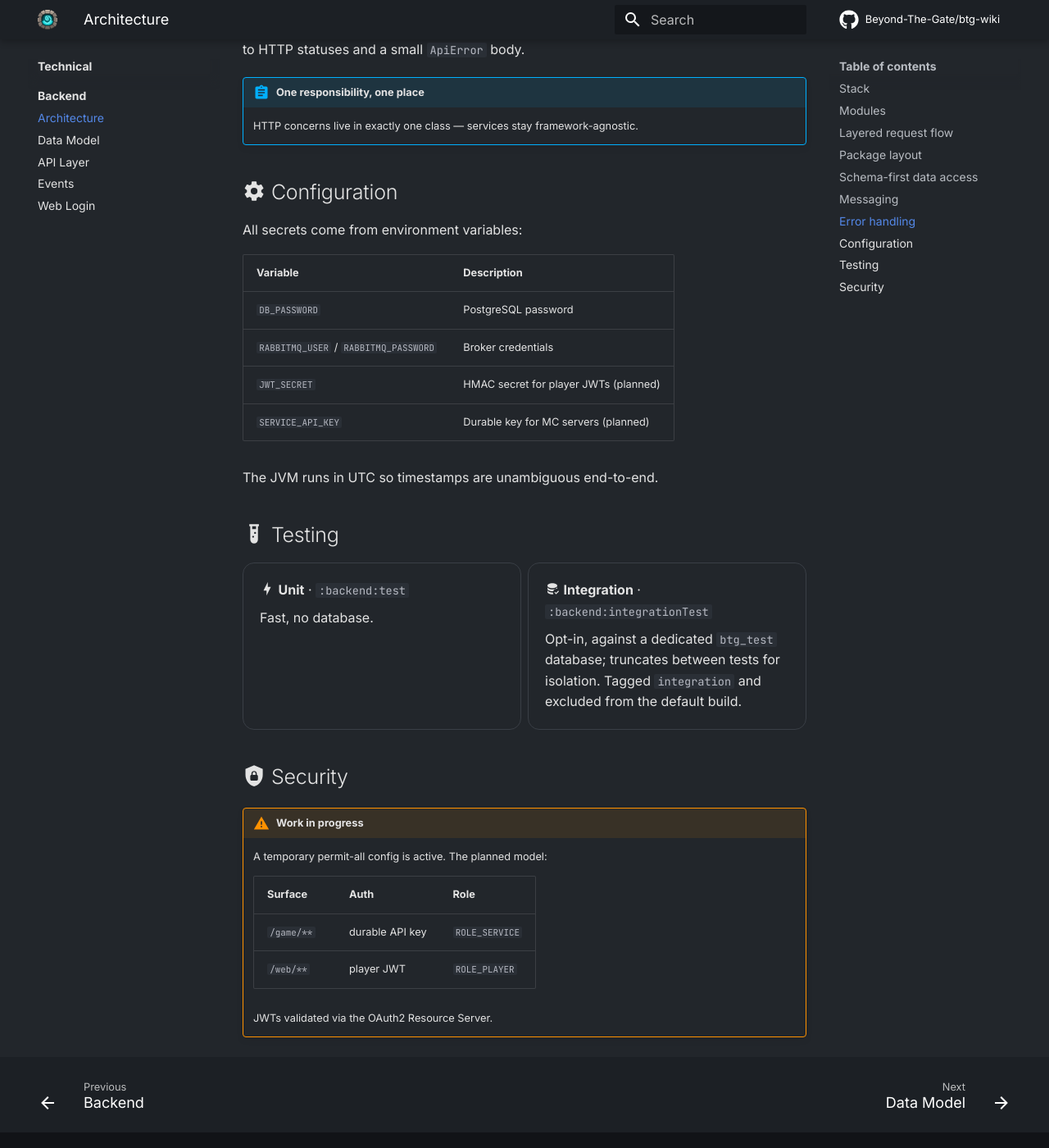
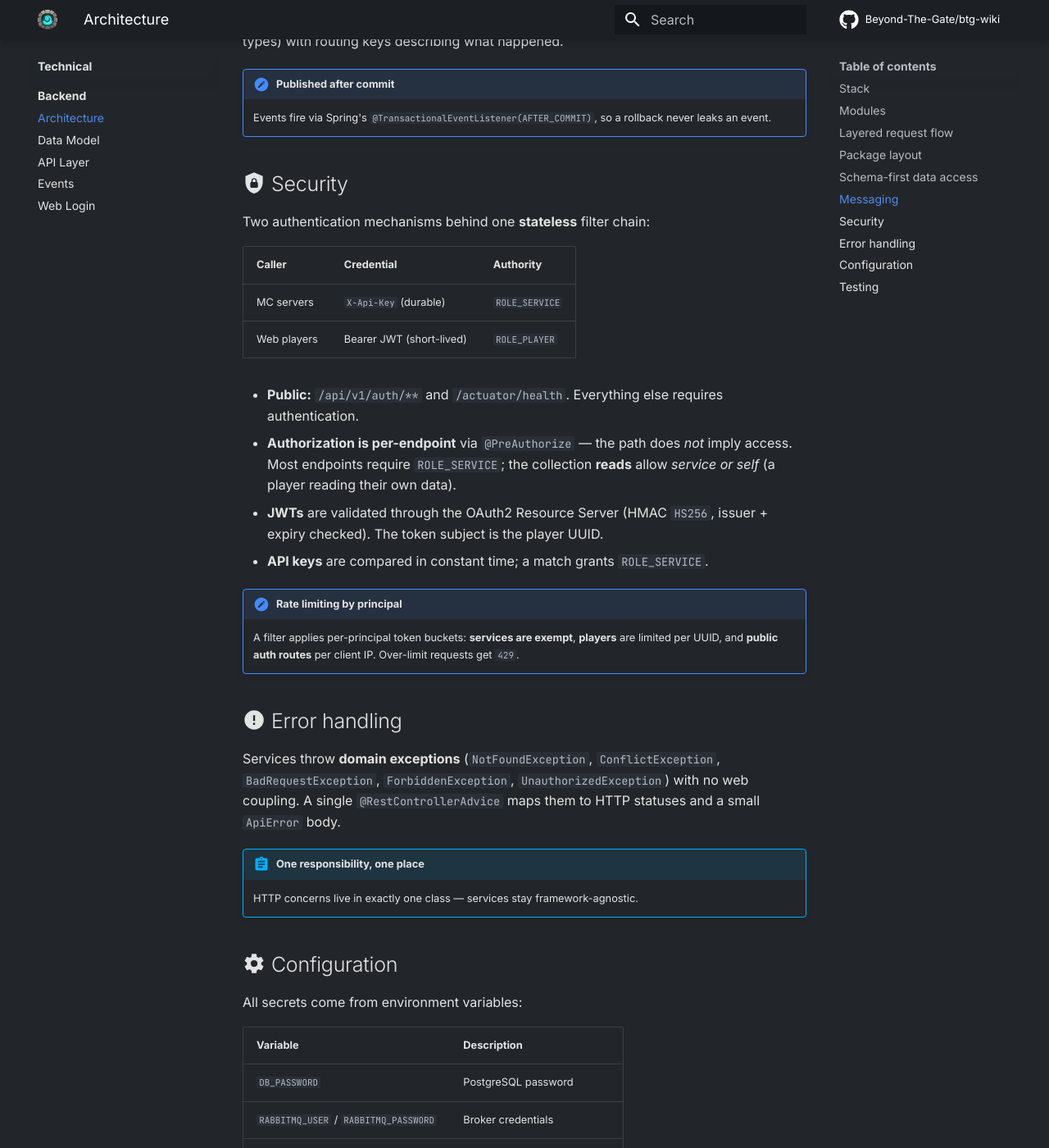
Before and after one commit to Beyond-The-Gate/btg-wiki, an MkDocs documentation site: the page built from docs/technical/backend/architecture.md, in a window 1280 px wide and 1400 px high, scrolled down 3031 px. Shown: the whole window at 82% size. Built offline with MkDocs 1.6.1 and Material for MkDocs 9.7.7, drawn with Linux system fonts in a browser that asks for light colours; comment, search, counter and statistics services are not loaded; some of the changed text lies outside the part shown.

Commit message:
Enhance architecture documentation with security updates
Added rate limiting and security details to architecture documentation.

````diff
--- a/docs/technical/backend/architecture.md
+++ b/docs/technical/backend/architecture.md
@@ -11,6 +11,7 @@
 | Migrations | Flyway | Forward-only, owns the schema |
 | Database | PostgreSQL 18 | All timestamps `TIMESTAMPTZ` (UTC) |
 | Messaging | RabbitMQ | Topic exchange `btg.events` |
+| Rate limiting | Bucket4j | In-memory token buckets, per principal |
 | Testing | JUnit 5 + Spring MockMvc | Opt-in integration suite |
 | Linting | ktlint | Generated sources excluded |
 | Concurrency | Virtual threads | Enabled |
@@ -31,7 +32,8 @@ A two-module Gradle build:
 
 ```mermaid
 flowchart LR
-    client[Proxy / Paper] --> controller[Controller]
+    client[Service / Player] --> security[Security filters]
+    security --> controller[Controller]
     controller --> service[Service]
     service --> repo[jOOQ Repository]
     repo --> db[(PostgreSQL)]
@@ -40,6 +42,10 @@ flowchart LR
 ```
 
 <div class="grid cards" markdown>
+
+-   :material-shield-key: __Security filters__
+
+    Authenticate (API key or JWT), authorize per-endpoint, rate limit by principal.
 
 -   :material-flash: __Controller__
 
@@ -64,11 +70,14 @@ flowchart LR
 ```
 eu/beyondthegate/backend/
 ├── BackendApplication.kt
-├── common/        # cross-cutting: error model + handler
-├── config/        # @Configuration beans (security, rabbit)
-├── player/        # controller + service + repository
+├── common/        # cross-cutting: error model + handler, shared helpers
+├── config/        # config properties + bean wiring (rabbit, auth properties)
+├── security/      # filter chain, api-key + jwt auth, rate limiting, authz
+├── auth/          # web login feature (controller/service/repo, jwt issuer)
+├── player/
 ├── dungeon/
-├── friend/        # incl. FriendEventRelay
+├── friend/
+├── collection/
 └── moderation/
 ```
 
@@ -76,11 +85,15 @@ eu/beyondthegate/backend/
 
 -   :material-cog: __`config/`__
 
-    Wires beans (security, rabbit).
+    Config properties and cross-cutting bean wiring (rabbit, auth properties).
+
+-   :material-shield-lock: __`security/`__
+
+    The security mechanism: filter chain, authentication, authorization, rate limiting.
 
 -   :material-share-variant: __`common/`__
 
-    Cross-cutting concerns (error model + handler).
+    Cross-cutting concerns (error model + handler, helpers).
 
 -   :material-puzzle: __Feature slices__
 
@@ -110,9 +123,26 @@ A durable **topic exchange** `btg.events`. Services publish JSON events (shared
 !!! note "Published after commit"
     Events fire via Spring's `@TransactionalEventListener(AFTER_COMMIT)`, so a rollback never leaks an event.
 
+## :material-shield-lock: Security
+
+Two authentication mechanisms behind one **stateless** filter chain:
+
+| Caller | Credential | Authority |
+|---|---|---|
+| MC servers | `X-Api-Key` (durable) | `ROLE_SERVICE` |
+| Web players | Bearer JWT (short-lived) | `ROLE_PLAYER` |
+
+- **Public:** `/api/v1/auth/**` and `/actuator/health`. Everything else requires authentication.
+- **Authorization is per-endpoint** via `@PreAuthorize` — the path does *not* imply access. Most endpoints require `ROLE_SERVICE`; the collection **reads** allow *service or self* (a player reading their own data).
+- **JWTs** are validated through the OAuth2 Resource Server (HMAC `HS256`, issuer + expiry checked). The token subject is the player UUID.
+- **API keys** are compared in constant time; a match grants `ROLE_SERVICE`.
+
+!!! note "Rate limiting by principal"
+    A filter applies per-principal token buckets: **services are exempt**, **players** are limited per UUID, and **public auth routes** per client IP. Over-limit requests get `429`.
+
 ## :material-alert-circle: Error handling
 
-Services throw **domain exceptions** (`NotFoundException`, `ConflictException`, `BadRequestException`) with no web coupling. A single `@RestControllerAdvice` maps them to HTTP statuses and a small `ApiError` body.
+Services throw **domain exceptions** (`NotFoundException`, `ConflictException`, `BadRequestException`, `ForbiddenException`, `UnauthorizedException`) with no web coupling. A single `@RestControllerAdvice` maps them to HTTP statuses and a small `ApiError` body.
 
 !!! abstract "One responsibility, one place"
     HTTP concerns live in exactly one class — services stay framework-agnostic.
@@ -125,8 +155,8 @@ All secrets come from environment variables:
 |---|---|
 | `DB_PASSWORD` | PostgreSQL password |
 | `RABBITMQ_USER` / `RABBITMQ_PASSWORD` | Broker credentials |
-| `JWT_SECRET` | HMAC secret for player JWTs (planned) |
-| `SERVICE_API_KEY` | Durable key for MC servers (planned) |
+| `JWT_SECRET` | HMAC secret for player JWTs |
+| `SERVICE_API_KEY` | Durable key for MC servers |
 
 The JVM runs in UTC so timestamps are unambiguous end-to-end.
 
@@ -140,18 +170,6 @@ The JVM runs in UTC so timestamps are unambiguous end-to-end.
 
 -   :material-database-check: __Integration__ · `:backend:integrationTest`
 
-    Opt-in, against a dedicated `btg_test` database; truncates between tests for isolation. Tagged `integration` and excluded from the default build.
+    Opt-in, against a dedicated `btg_test` database; truncates between tests for isolation. Runs through the real security chain. Tagged `integration` and excluded from the default build.
 
 </div>
-
-## :material-shield-lock: Security
-
-!!! warning "Work in progress"
-    A temporary permit-all config is active. The planned model:
-
-    | Surface | Auth | Role |
-    |---|---|---|
-    | `/game/**` | durable API key | `ROLE_SERVICE` |
-    | `/web/**` | player JWT | `ROLE_PLAYER` |
-
-    JWTs validated via the OAuth2 Resource Server.
````
